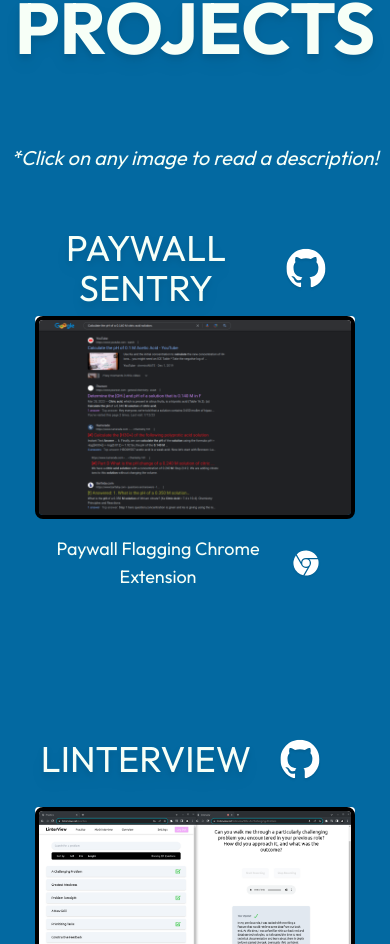
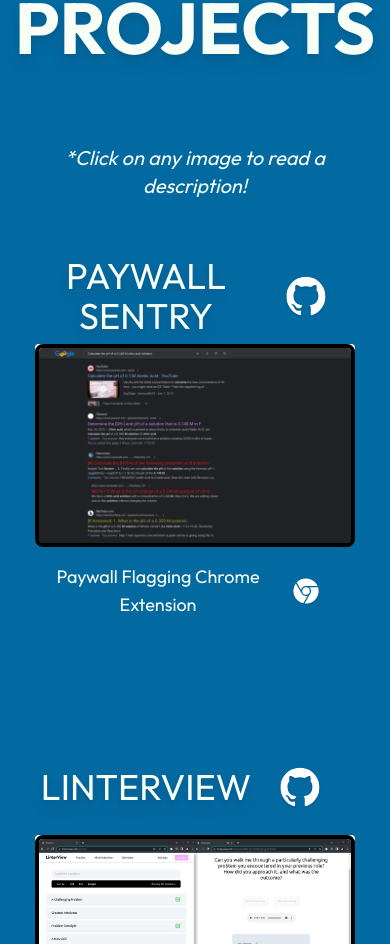
Before and after one commit to lucasotanez/portfolio, a Next.js app: page / in a window 390 px wide. Shown: the part 3541-4485 px from the top of the page. Built offline with nearby package versions, Linux system fonts and the light colour scheme.

Commit message:
fixed margins on mobile

```diff
--- a/src/app/Projects.tsx
+++ b/src/app/Projects.tsx
@@ -48,7 +48,7 @@ export default function Projects() {
     <div id="projects" className="pt-32 w-full flex flex-col items-center justify-center text-mint-cream bg-sky-700">
       <h1 className="font-bold text-7xl mb-20 drop-shadow-lg">PROJECTS</h1>
 
-      <p className="text-xl italic mb-12">*Click on any image to read a description!</p>
+      <p className="text-xl italic mb-12 mx-8 text-center">*Click on any image to read a description!</p>
 
       <div id="projects-list" className="max-w-4xl sm:w-2/3 lg:w-1/2 w-80 flex flex-col items-center justify-center text-center m-auto">
 
```
